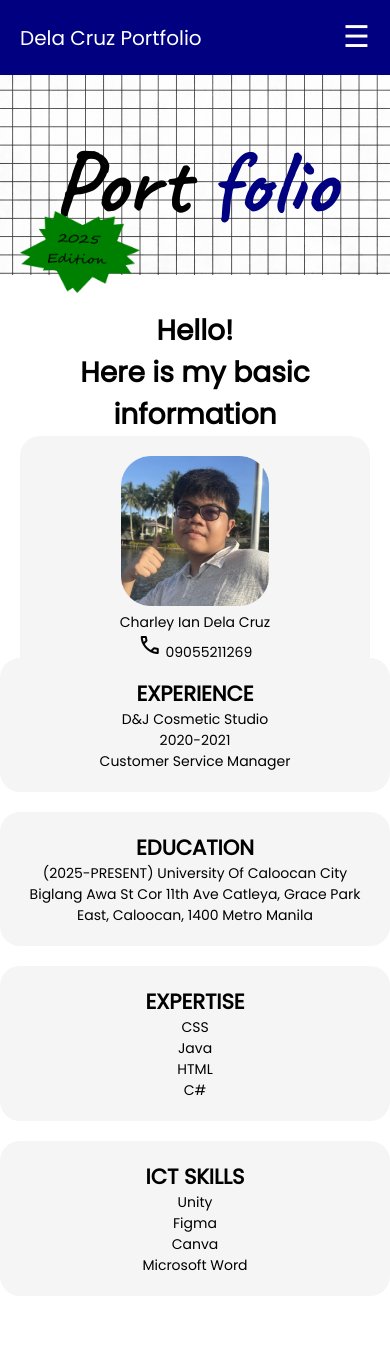
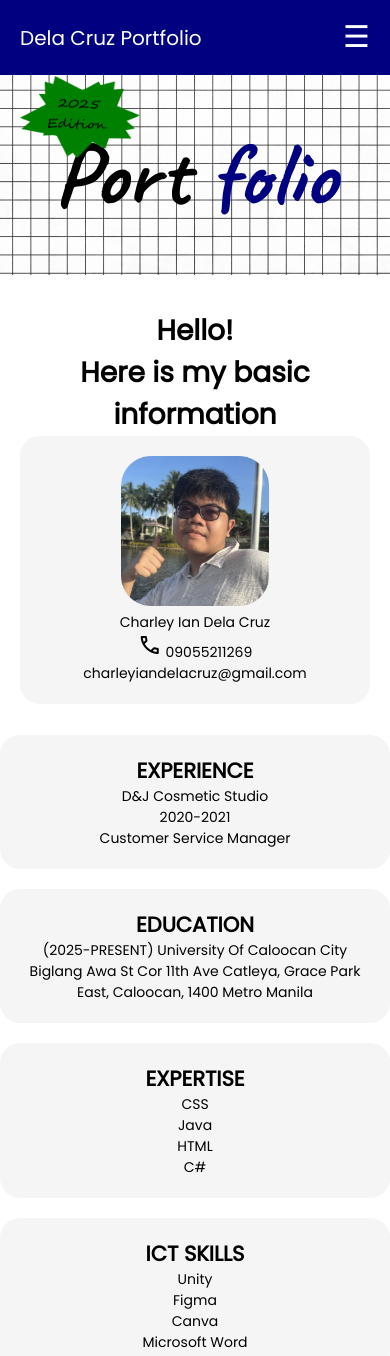
Before and after one commit to noomuch/Portfolio, a plain HTML site: page index.html in a window 390 px wide. Drawn offline with nearby package versions, Linux system fonts and the light colour scheme.

Commit message:
added margin

```diff
--- a/index.html
+++ b/index.html
@@ -43,7 +43,7 @@
             </h1>
             <div class="profile">
             <img src="profile.png" class="profile-pic">
-            <p>Charley Ian Dela Cruz<br><span class="material-symbols-outlined">call</span>
+            <p class="profiledetails">Charley Ian Dela Cruz<br><span class="material-symbols-outlined">call</span>
                 09055211269 <br>
             charleyiandelacruz@gmail.com</p>
             </div>
@@ -69,6 +69,5 @@
     </div>
 
 </main>
-
 </body>
 </html>
--- a/styles.css
+++ b/styles.css
@@ -8,6 +8,7 @@ body {
     text-align: center;
     font-size: 14px;
     font-family: 'Poppins', sans-serif;
+    position:static;
 }
 
 nav {
@@ -55,7 +56,8 @@ nav {
     font-family:"Caveat", cursive;
     font-size: 90px;
     font-weight: bold;
-    margin-top: 50px;
+    margin-top: -40px;
+    position:static;
 }
 
 .portfolio-section {
@@ -76,9 +78,9 @@ nav {
 
 .sticker {
     width: 120px;
-    position: absolute;
-    left: 33%;
-    top: 20%;
+    position: relative;
+    left: -33%;
+    top: 5%;
 }
 
 .info-grid {
@@ -99,7 +101,7 @@ nav {
     padding: 20px;
     background-color: #f5f5f5;
     border-radius: 20px;
-
+    position:static;
 }
 
 #cover {
@@ -121,7 +123,12 @@ nav {
     size: flex;
 }
 
-@media (max-width: 768px) {
+@media (max-width: 768px){
+
+    .profile {
+        position:static;
+        margin-bottom: 50%;
+    }
 
     .nav {
         display:block;
@@ -163,7 +170,17 @@ nav {
     }
 
     .info-grid {
-        padding-top: 20%;
+        margin-top: 40%;
+        padding-top: 10%;
         grid-template-columns: 1fr;
+        position:static;
+    }
+
+    .info-box {
+        position:static;
+    }
+
+    .profiledetails {
+        position:static;
     }
 }
```
